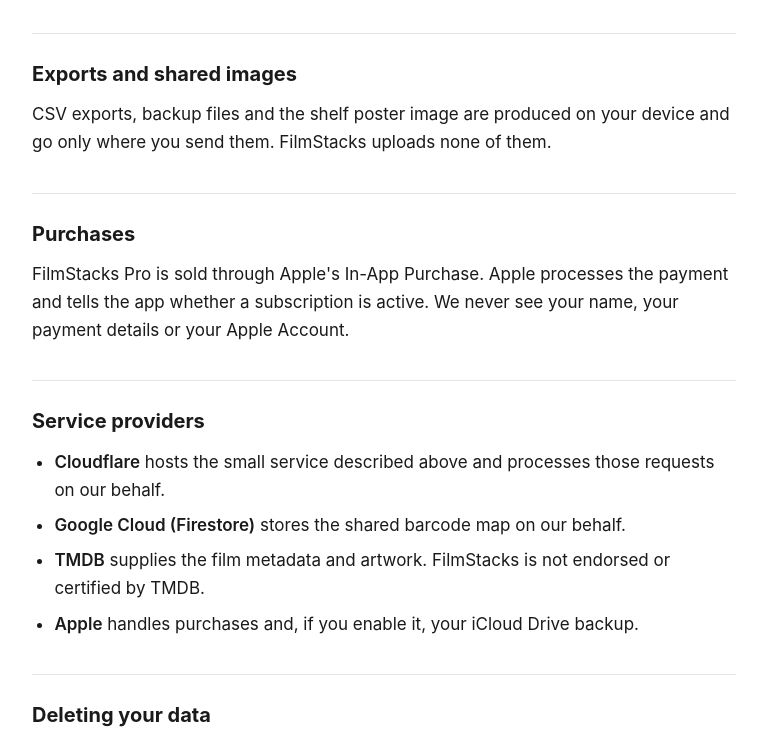
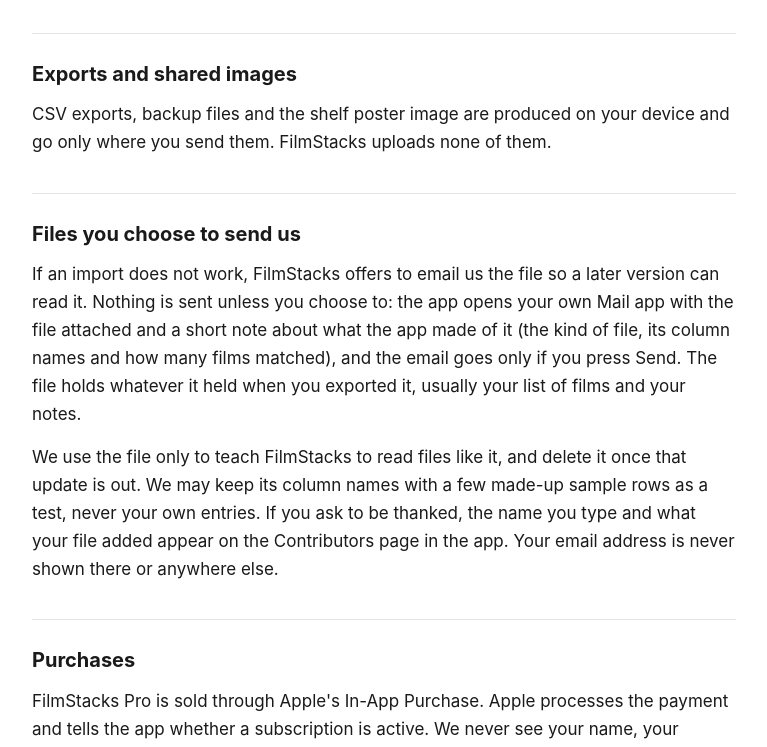
Before and after one commit to kamal-no-bot/filmstacks-legal, a plain HTML site: page index.html in a window 1280 px wide. Shown: the part 2053-2800 px from the top of the page, without its empty margins (256-1023 px from the left). Drawn offline with Linux system fonts and the light colour scheme.

Commit message:
Privacy: files a person chooses to email us when an import fails

```diff
--- a/index.html
+++ b/index.html
@@ -32,7 +32,7 @@
 </head>
 <body><main>
   <h1>FilmStacks Privacy Policy</h1>
-  <p class="meta">Effective date: August 19, 2026</p>
+  <p class="meta">Effective date: October 1, 2026</p>
 
   <p>FilmStacks is a catalogue of the films you own on disc. It is built to work
   without an account, and it is deliberately built so that almost nothing about
@@ -100,6 +100,19 @@
   <p>CSV exports, backup files and the shelf poster image are produced on your
   device and go only where you send them. FilmStacks uploads none of them.</p>
 
+  <h2>Files you choose to send us</h2>
+  <p>If an import does not work, FilmStacks offers to email us the file so a
+  later version can read it. Nothing is sent unless you choose to: the app opens
+  your own Mail app with the file attached and a short note about what the app
+  made of it (the kind of file, its column names and how many films matched),
+  and the email goes only if you press Send. The file holds whatever it held
+  when you exported it, usually your list of films and your notes.</p>
+  <p>We use the file only to teach FilmStacks to read files like it, and delete
+  it once that update is out. We may keep its column names with a few made-up
+  sample rows as a test, never your own entries. If you ask to be thanked, the
+  name you type and what your file added appear on the Contributors page in the
+  app. Your email address is never shown there or anywhere else.</p>
+
   <h2>Purchases</h2>
   <p>FilmStacks Pro is sold through Apple's In-App Purchase. Apple processes the
   payment and tells the app whether a subscription is active. We never see your
```
